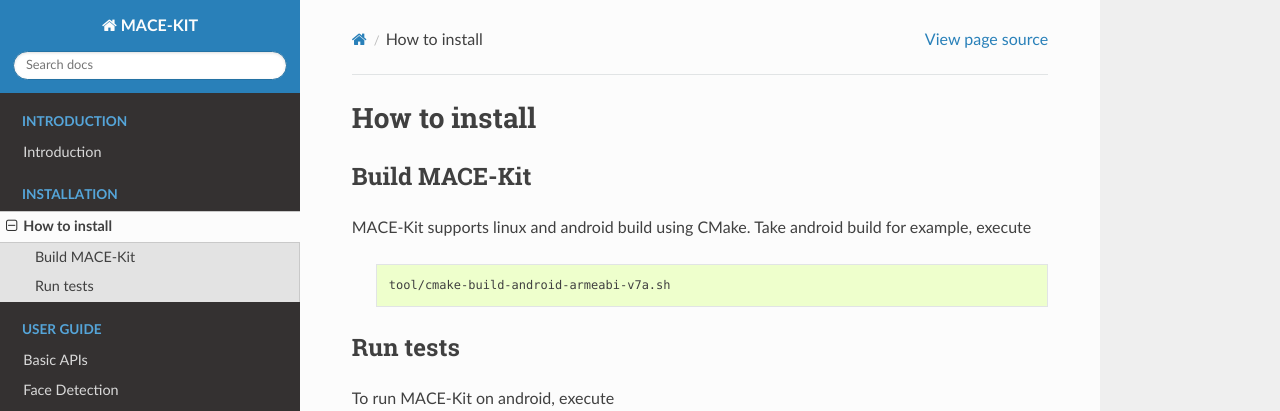
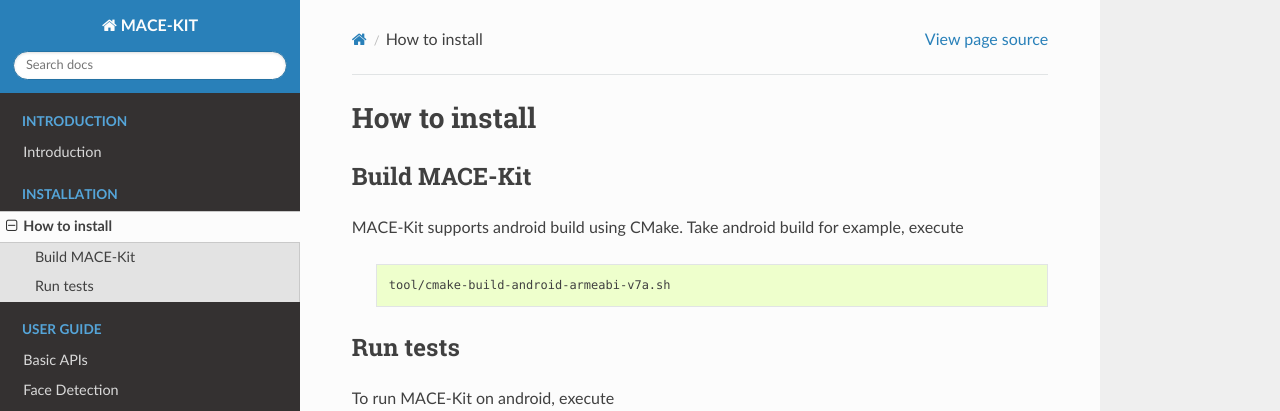
Before and after one commit to XiaoMi/mace-kit, a Sphinx documentation site: the page built from docs/installation/install.rst, in a window 1280 px wide. Shown: the top 411 px of the page. Built offline with Sphinx 7.4.7 and the Read the Docs theme 2.0.0, drawn with Linux system fonts in a browser that asks for light colours.

Commit message:
remove host build part temporarily

```diff
--- a/docs/installation/install.rst
+++ b/docs/installation/install.rst
@@ -4,7 +4,7 @@ How to install
 Build MACE-Kit
 ---------------
 
-MACE-Kit supports linux and android build using CMake. Take android build for
+MACE-Kit supports android build using CMake. Take android build for
 example, execute
 
     .. code:: sh
```
Also changed, not shown: README.md (+0 -4 lines), 1 other file.
